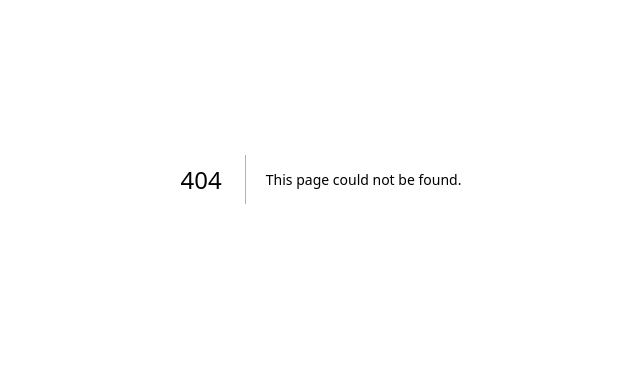
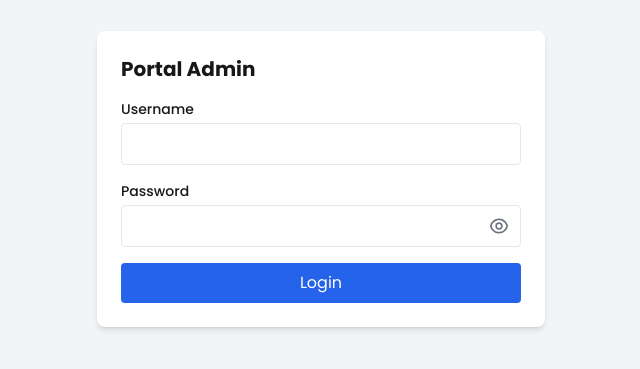
Before and after one commit to agripaa/web-ruangan-gucc, a Next.js app in the folder frontend/: page /login-admin-manual in a window 1280 px wide. Before the commit this address had no page. Shown: the part 221-590 px from the top of the page, without its empty margins (319-959 px from the left). Built offline with nearby package versions, Linux system fonts and the light colour scheme; no server answers.

Commit message:
feat(loginadmin): new update

```diff
--- /dev/null
+++ b/frontend/src/app/login-admin-manual/page.jsx
@@ -0,0 +1,85 @@
+"use client";
+import { useState } from "react";
+import { useRouter } from "next/navigation";
+import { loginUser } from "../../services/auth";
+import { RiEyeLine, RiEyeOffLine } from "react-icons/ri";
+
+export default function LoginAdminManual() {
+  const router = useRouter();
+  const [username, setUsername] = useState("");
+  const [password, setPassword] = useState("");
+  const [error, setError] = useState("");
+  const [isLoading, setIsLoading] = useState(false);
+  const [showPassword, setShowPassword] = useState(false);
+
+  const handleLogin = async (e) => {
+    e.preventDefault();
+    setIsLoading(true);
+    setError("");
+
+    try {
+      const res = await loginUser(username, password);
+      localStorage.setItem("token", res.token);
+      router.push("/admin");
+    } catch (err) {
+      setError(err.error || "Gagal login");
+    } finally {
+      setIsLoading(false);
+    }
+  };
+
+  return (
+    <div className="flex items-center justify-center h-screen bg-gray-100">
+      {isLoading ? (
+        <div className="spin-center">
+          <div className="spinner"></div>
+        </div>
+      ) : (
+        <form
+          onSubmit={handleLogin}
+          className="bg-white p-6 rounded-lg shadow-md w-full max-w-md"
+        >
+          <h2 className="text-xl font-bold mb-4">Portal Admin</h2>
+          {error && <p className="text-red-500 text-sm mb-2">{error}</p>}
+
+          <div className="mb-4">
+            <label className="block text-sm font-medium mb-1">Username</label>
+            <input
+              type="text"
+              className="w-full border px-3 py-2 rounded"
+              value={username}
+              onChange={(e) => setUsername(e.target.value)}
+              required
+            />
+          </div>
+
+          <div className="mb-4">
+            <label className="block text-sm font-medium mb-1">Password</label>
+            <div className="relative">
+              <input
+                type={showPassword ? "text" : "password"}
+                className="w-full border px-3 py-2 rounded pr-10"
+                value={password}
+                onChange={(e) => setPassword(e.target.value)}
+                required
+              />
+              <div
+                className="absolute inset-y-0 right-3 flex items-center cursor-pointer text-gray-500"
+                onClick={() => setShowPassword((prev) => !prev)}
+              >
+                {showPassword ? <RiEyeOffLine size={20} /> : <RiEyeLine size={20} />}
+              </div>
+            </div>
+          </div>
+
+          <button
+            type="submit"
+            className="w-full bg-blue-600 text-white py-2 rounded hover:bg-blue-700 transition"
+          >
+            Login
+          </button>
+        </form>
+      )}
+    </div>
+  );
+}
--- a/frontend/src/app/oauth/callback/page.jsx
+++ b/frontend/src/app/oauth/callback/page.jsx
@@ -1,33 +1,44 @@
-"use client"
+"use client";
 import { login } from '../../../services/auth';
-import { useRouter, useSearchParams } from 'next/navigation'
-import React from 'react'
-import { useEffect } from 'react';
+import { useRouter, useSearchParams } from 'next/navigation';
+import React, { useEffect, useState } from 'react';
 
-const page = () => {
+const Page = () => {
   const router = useRouter();
   const searchParams = useSearchParams();
   const token = searchParams.get('token');
 
-    const handleVerify = async() => {
+  const [dots, setDots] = useState("");
+
+  const handleVerify = async () => {
     try {
       const data = await login(token);
       localStorage.setItem("token", data.token);
       router.push('/admin');
     } catch (err) {
-        console.log(err)
+      console.error("Verifikasi gagal:", err);
+      router.push('/login-admin-manual');
     }
-    }
+  };
 
-    useEffect(()=> {
-      handleVerify();
-    }, [])
+  useEffect(() => {
+    if (token) handleVerify();
+    else router.push('/login-admin-manual');
+  }, [token]);
+
+  useEffect(() => {
+    const interval = setInterval(() => {
+      setDots((prev) => (prev.length >= 3 ? "" : prev + "."));
+    }, 500); // kecepatan ketik
+
+    return () => clearInterval(interval);
+  }, []);
 
   return (
-    <div className="flex items-center justify-center h-screen bg-gray-100">
-        Verifying...
+    <div className="flex items-center justify-center h-screen bg-gray-100 text-xl font-semibold">
+      Verifying{dots}
     </div>
-  )
-}
+  );
+};
 
-export default page
+export default Page;
--- a/frontend/src/app/page.js
+++ b/frontend/src/app/page.js
@@ -13,6 +13,7 @@ import { getCampuses } from "../services/campus";
 import { getAllReport, createReport, getReportByToken } from "../services/reports";
 import Swal from "sweetalert2";
 import { useRouter } from "next/navigation";
+import { RiInformationLine, RiPhoneLine, RiWhatsappLine, RiMailLine } from 'react-icons/ri';
 
 export default function Home() {
   const [reports, setReports] = useState([]);
@@ -27,6 +28,8 @@ export default function Home() {
 
   const [currentPage, setCurrentPage] = useState(1);
   const [totalPages, setTotalPages] = useState(1);
+  const [showInfoModal, setShowInfoModal] = useState(false);
+
 
   const token = localStorage.getItem("token");
   const router = useRouter();
@@ -344,6 +347,38 @@ export default function Home() {
             </button>
           </div>
         </div>
+        <button
+          className="info-button"
+          onClick={() => setShowInfoModal(true)}
+          aria-label="Information"
+        >
+          <RiInformationLine size={24} />
+        </button>
+
+        {/* Info Modal */}
+        {showInfoModal && (
+          <div className="overlay" onClick={() => setShowInfoModal(false)}>
+            <div className="modal" onClick={(e) => e.stopPropagation()}>
+              <div className="modal-title">
+                <h1>Kontak Bantuan</h1>
+              </div>
+              <div className="modal-content">
+                <ul className="info-list">
+                  <li>
+                    <RiPhoneLine size={25} /> <span>Telepon: (021) 1234 5678</span>
+                  </li>
+                  <li>
+                    <RiWhatsappLine size={25} /> <span>WhatsApp: +62 812 3456 7890</span>
+                  </li>
+                  <li>
+                    <RiMailLine size={25} /> <span>Email: bantuan@gunadarma.ac.id</span>
+                  </li>
+                </ul>
+              </div>
+            </div>
+          </div>
+        )}
+
       </div>
     </>
   );
```
Also changed, not shown: 2 other files (tests, documents, lock files or other folders). Lines whose indentation alone changed are shown as unchanged.
